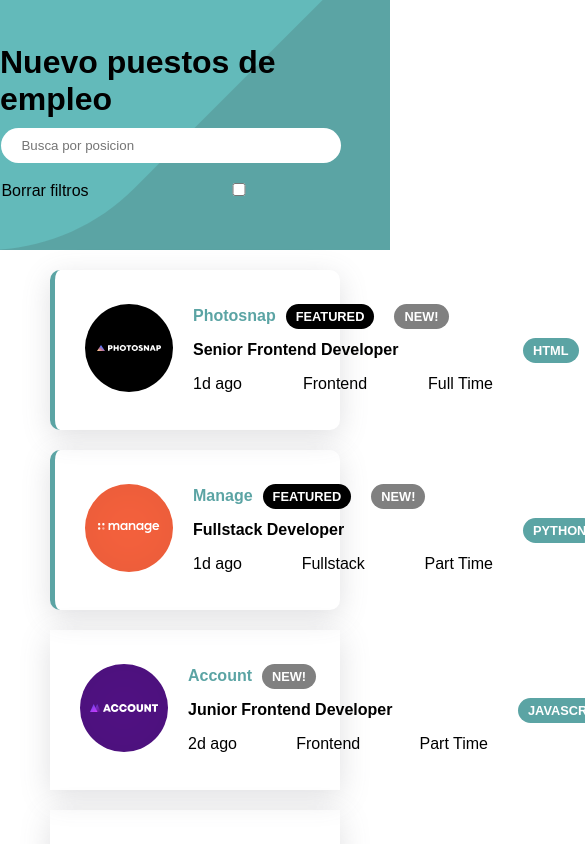
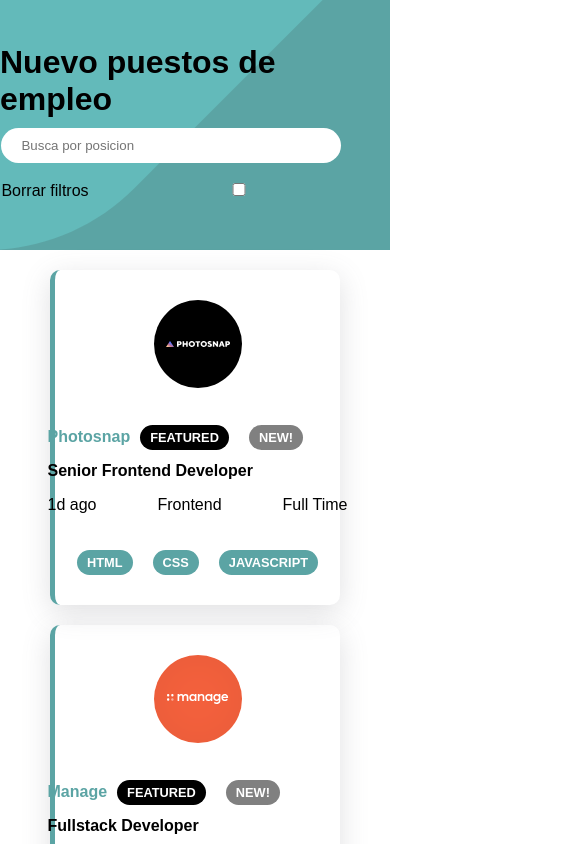
Before and after one commit to Guillef33/job-list, a React (Create React App) app: page / in a window 390 px wide. Shown: the top 844 px of the page, 585 px wide, since content can reach past the window. Built offline with nearby package versions, Linux system fonts and the light colour scheme.

Commit message:
ajuste mobile cards

```diff
--- a/src/index.css
+++ b/src/index.css
@@ -83,6 +83,12 @@ box-shadow: rgba(100, 100, 111, 0.2) 0px 7px 29px 0px;
     align-items : center;
 }
 
+@media (max-width: 900px) {
+    .job-featured, .job-container {
+display: flex;
+flex-direction: column;
+  }
+}
 .job-featured:hover {
 box-shadow: rgba(100, 100, 111, 0.6) 0px 7px 29px 0px;
 }
```
